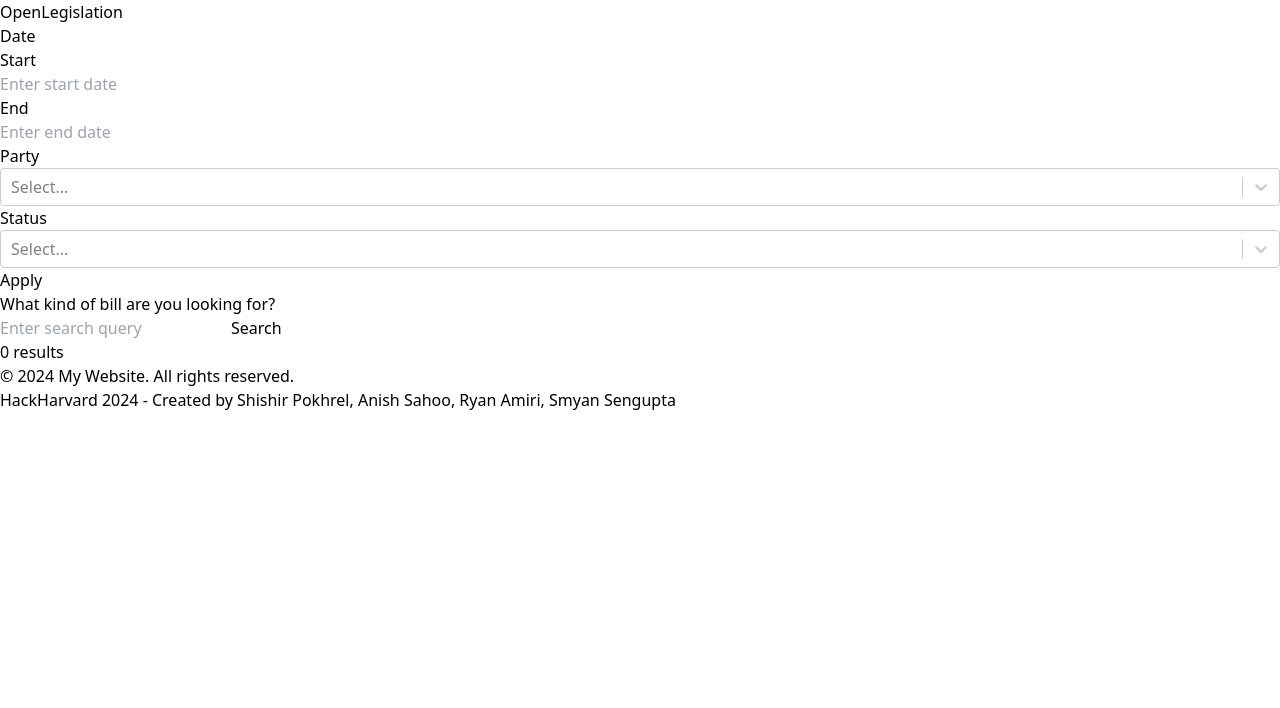
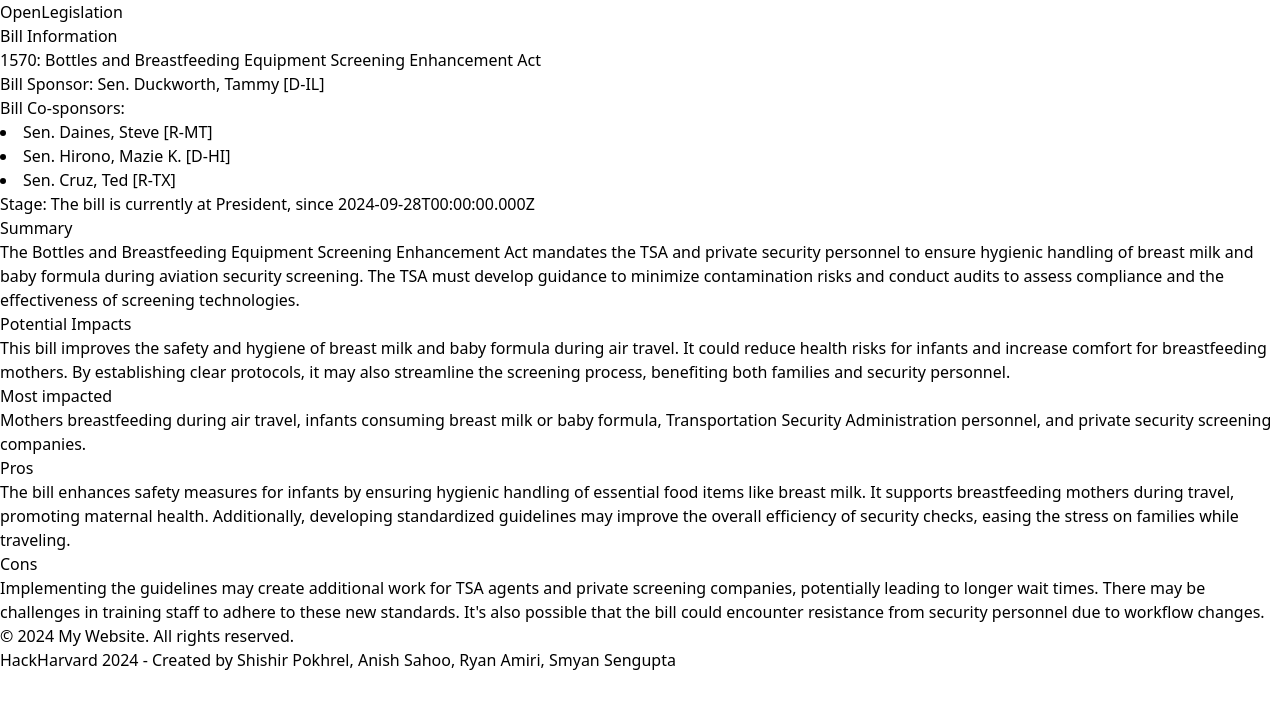
Before and after one commit to ryankamiri/OpenLegislation, a React (Vite) app in the folder open-legislation-front/: page /results in a window 1280 px wide. Shown: the top 708 px of the page. Built offline with nearby package versions, Linux system fonts and the light colour scheme.

Commit message:
updated routing

```diff
--- a/open-legislation-front/src/App.jsx
+++ b/open-legislation-front/src/App.jsx
@@ -4,6 +4,7 @@ import Header from './Header'
 import Footer from './Footer'
 import MainPage from './main-page/MainPage'
 import LandingPage from './LandingPage/LandingPage'
+import Results from './ResultPage/Results'
 import { BrowserRouter as Router, Routes, Route } from 'react-router-dom';
 
 function App() {
@@ -14,8 +15,9 @@ function App() {
         <div className='flex h-full flex-col'>
           <Header />
           <Routes>
-              <Route path="/" element={<LandingPage />} />
-              <Route path="/results" element={<MainPage />} />
+              <Route path="/" exact element={<LandingPage />} />
+              <Route path="/home" exact element={<MainPage />} />
+              <Route path="/results" exact element={<Results />} />
           </Routes>
           <Footer />
         </div>
--- a/open-legislation-front/src/LandingPage/LandingPage.jsx
+++ b/open-legislation-front/src/LandingPage/LandingPage.jsx
@@ -27,12 +27,12 @@ export default function LandingPage() {
             </ol>
             <div>
             <button
-                onClick={() => navigate('/results')}
+                onClick={() => navigate('/home')}
                 className="bg-red-500 text-white py-2 px-4  hover:bg-red-400 transition duration-300 rounded-tl-lg rounded-bl-lg"
                 >&nbsp;&nbsp;  Get &nbsp;
             </button>
             <button
-                onClick={() => navigate('/results')}
+                onClick={() => navigate('/home')}
                 className="bg-blue-500 text-white py-2 px-4  hover:bg-blue-400 transition duration-300 rounded-tr-lg rounded-br-lg"
             >
              Started!
--- a/open-legislation-front/src/ResultPage/ResultPage.jsx
+++ b/open-legislation-front/src/ResultPage/Results.jsx
@@ -1,8 +1,8 @@
-// import React from "react";
+import React from "react";
 
 function Results() {
 
-  const jasonData = {
+  const jsonData = {
     "bill": {
         "latestAction": {
             "actionDate": "2024-09-27T00:00:00.000Z",
@@ -78,8 +78,8 @@ function Results() {
 
 
 
-const billInfo = jasonData.bill
-const billAnalysor = jasonData.analysis
+const billInfo = jsonData.bill
+const billAnalysor = jsonData.analysis
 
   return (
     <div>
```
